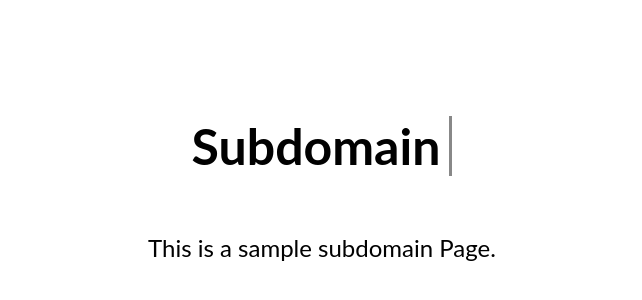
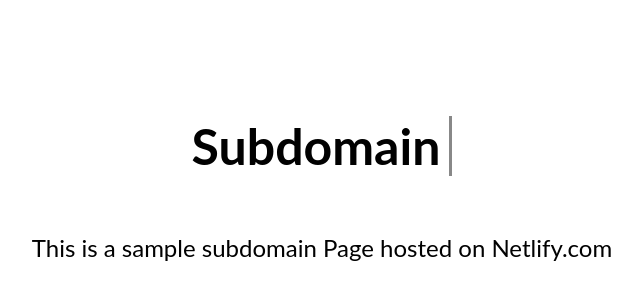
Before and after one commit to eldhosejoys/subdomain, a plain HTML site: page index.html in a window 1280 px wide. Shown: the part 228-528 px from the top of the page, without its empty margins (318-960 px from the left). Drawn offline with Linux system fonts and the light colour scheme.

Commit message:
Update index.html

```diff
--- a/index.html
+++ b/index.html
@@ -2,7 +2,7 @@
 <div id="main">
 <div class="fof">
 <h1>Subdomain</h1>
-<p style="font-size:24px;">This is a sample subdomain Page. </a></p>
+<p style="font-size:24px;">This is a sample subdomain Page hosted on Netlify.com</a></p>
 </div>
 </div>
 <style>
```
